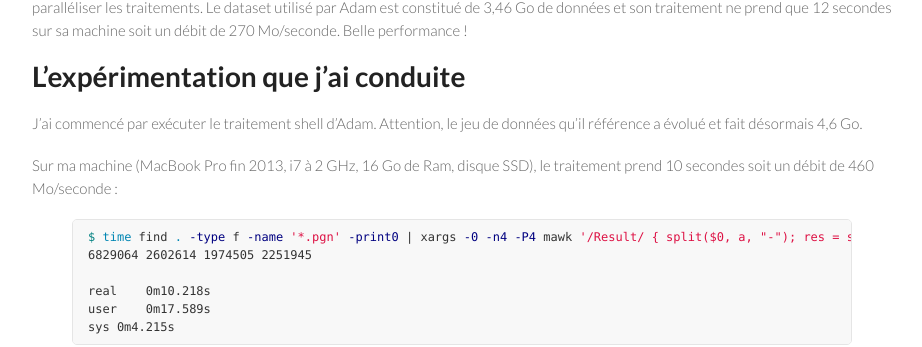
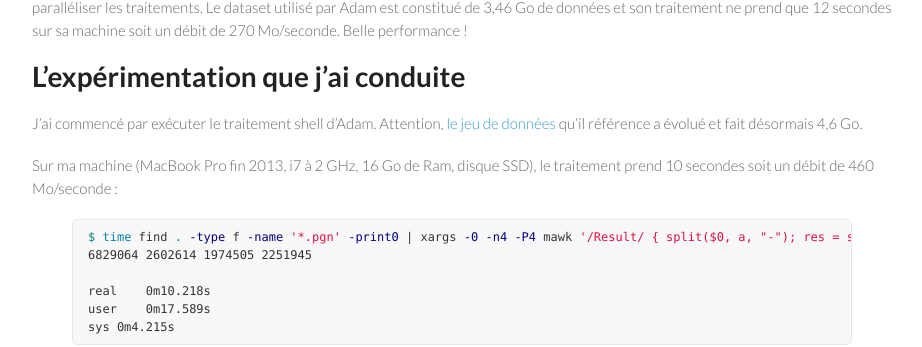
Before and after one commit to aseigneurin/aseigneurin.github.io, a Jekyll site: the page built from _posts/2015-01-23-spark-vs-command-line-tools.md, in a window 1280 px wide and 900 px high, scrolled down 300 px. Shown: the part 146-493 px from the top of the window, without its empty margins (178-1100 px from the left). Built offline with Jekyll 4.4.1, drawn with Linux system fonts in a browser that asks for light colours; nearby versions of some CDN libraries; some of the changed lines change nothing that is shown.

Commit message:
- added a link

```diff
--- a/_posts/2015-01-23-spark-vs-command-line-tools.md
+++ b/_posts/2015-01-23-spark-vs-command-line-tools.md
@@ -17,7 +17,7 @@ Adam a reproduit un traitement équivalent avec des outils du shell (find, awk,
 
 # L'expérimentation que j'ai conduite
 
-J'ai commencé par exécuter le traitement shell d'Adam. Attention, le jeu de données qu'il référence a évolué et fait désormais 4,6 Go.
+J'ai commencé par exécuter le traitement shell d'Adam. Attention, [le jeu de données](https://github.com/rozim/ChessData) qu'il référence a évolué et fait désormais 4,6 Go.
 
 Sur ma machine (MacBook Pro fin 2013, i7 à 2 GHz, 16 Go de Ram, disque SSD), le traitement prend 10 secondes soit un débit de 460 Mo/seconde :
 
```
